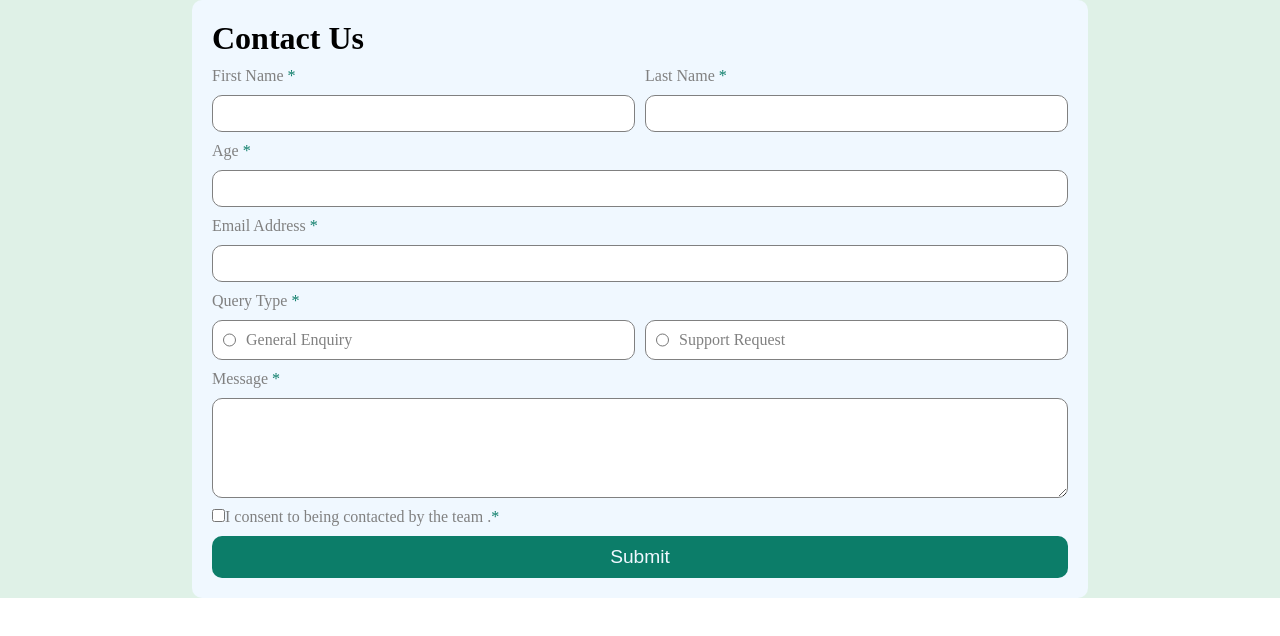
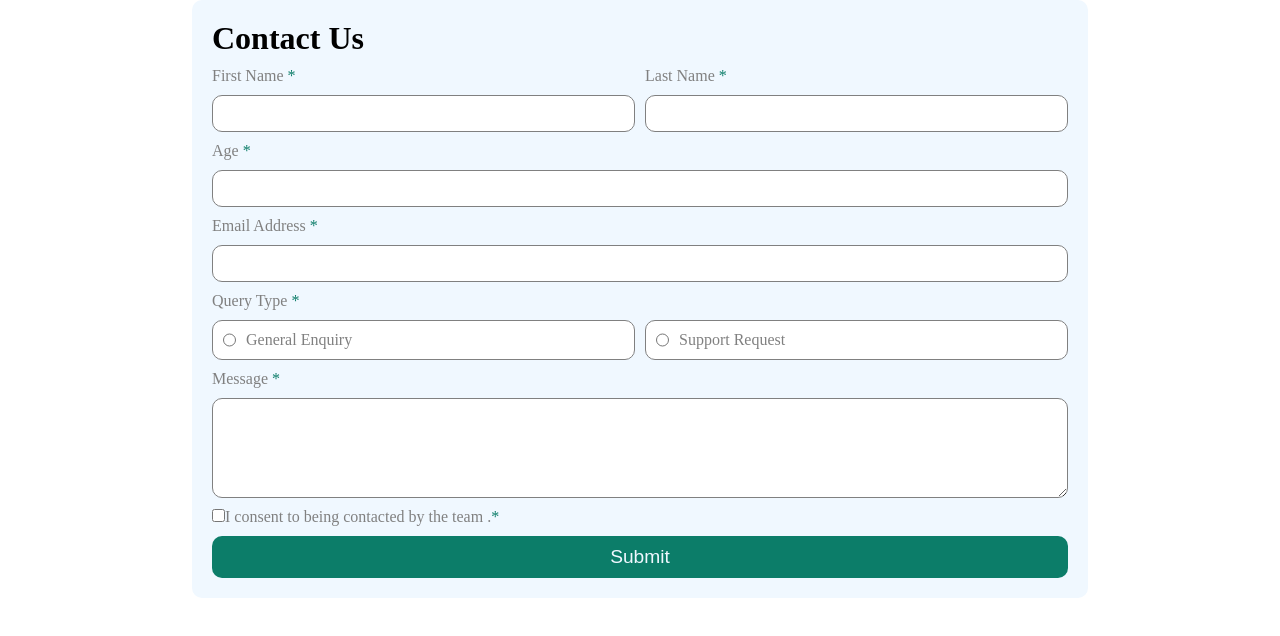
Before and after one commit to nohasalim/Contact-Form, a React (Vite) app: page / in a window 1280 px wide. Shown: the top 636 px of the page. Built offline with nearby package versions, Linux system fonts and the light colour scheme.

Commit message:
Refactor App.css to adjust layout properties
Comment out height property and add padding.

```diff
--- a/src/App.css
+++ b/src/App.css
@@ -3,7 +3,8 @@ main {
   justify-content: center;
   align-items: center;
   width: 100%;
-  height:auto;
+  /* height:auto; */
+  padding:30px 0px
   background-color: hsl(148, 38%, 91%);
 }
 form {
```
